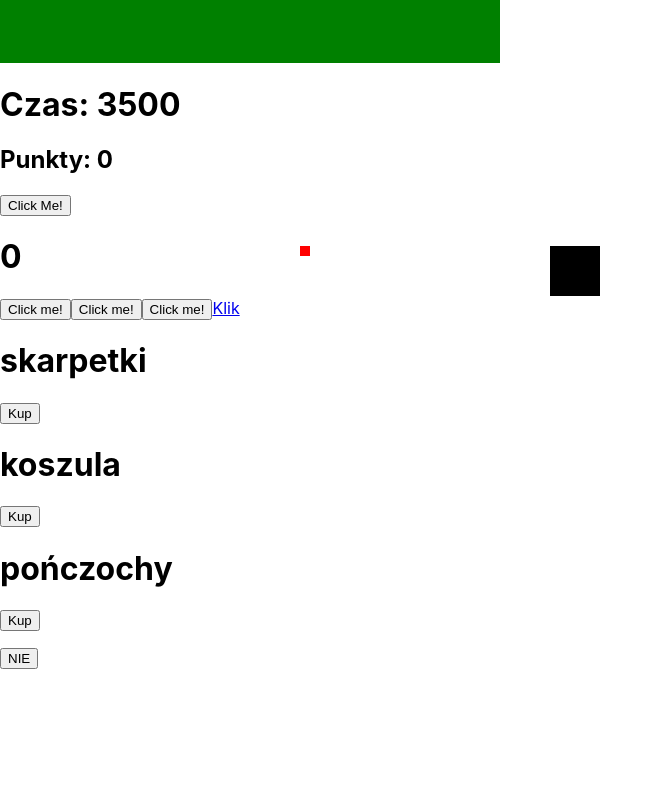
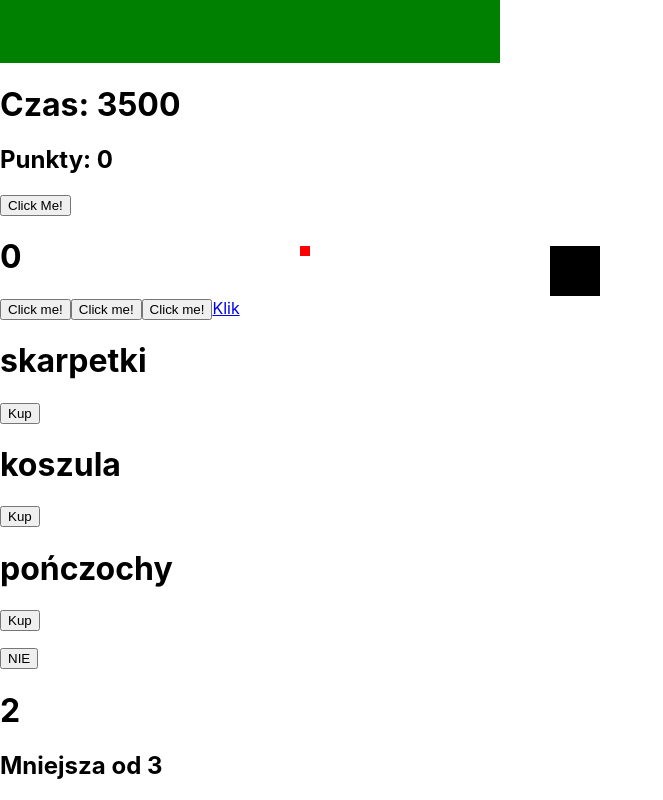
Before and after one commit to MMarek/zadania_11, a React (Create React App) app: page /#/ in a window 1280 px wide. Shown: the part 654-1454 px from the top of the page, without its empty margins (0-663 px from the left). Before the commit the page ends 1323 px from the top, so only its background shows below. Built offline with nearby package versions, Linux system fonts and the light colour scheme.

Commit message:
more or less then three

```diff
--- a/src/components/home.js
+++ b/src/components/home.js
@@ -18,6 +18,7 @@ import Task16 from './task16';
 import Task17 from './task17';
 import Task18 from './task18';
 import Task19 from './task19';
+import Task20 from './task20';
 
 class Home extends Component {
 
@@ -43,6 +44,7 @@ class Home extends Component {
                 <Task17/>
                 <Task18/>
                 <Task19/>
+                <Task20/>
             </>
         )
     }
--- /dev/null
+++ b/src/components/task20.js
@@ -0,0 +1,22 @@
+import React, {Component} from "react";
+
+class NumberRandomInfo extends Component{
+    state = {
+        number: Math.ceil(Math.random() * 5)
+    };
+
+    render() {
+        return (
+            <div>
+                <h1>{this.state.number}</h1>
+                <h2>{this.state.number > 3 ? "Większa od 3" : "Mniejsza od 3"}</h2>
+            </div>
+        );
+    }
+}
+
+function Task20() {
+    return <NumberRandomInfo/>
+}
+
+export default Task20;
```
Also changed, not shown: 1 other file (tests, documents, lock files or other folders).
